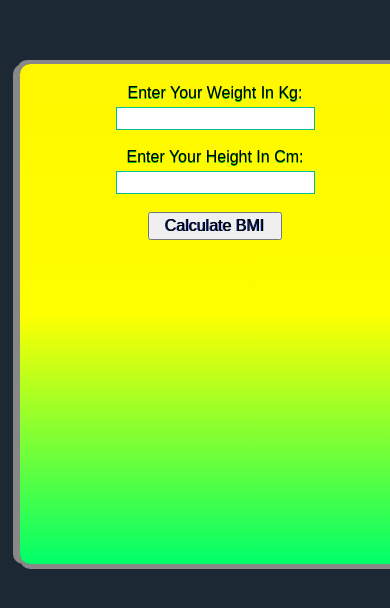
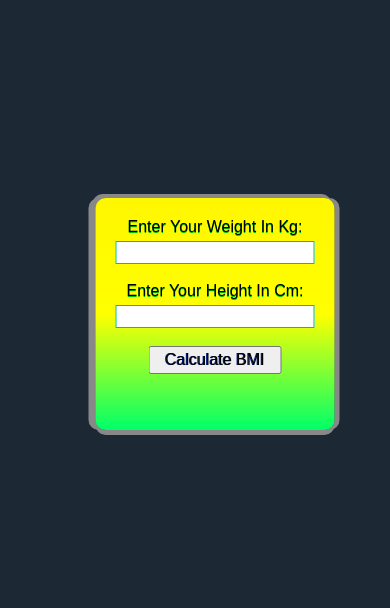
Before and after one commit to mostafakamalbg/MERN-WITH-OSTAD, a plain HTML site: page assignment_2/index.html in a window 390 px wide. Shown: the part 128-736 px from the top of the page. Drawn offline with Linux system fonts and the light colour scheme.

Commit message:
update style.css

```diff
--- a/assignment_2/css/style.css
+++ b/assignment_2/css/style.css
@@ -21,12 +21,6 @@ body{
     border-radius: 10px;
     box-sizing: border-box;
 }
-@media screen and (max-width:479px){
-  .calCulater_aria{
-    width: 100%;
-    height: 100%;
-  }
-}
 .calCulater_aria label{
     font-size: 16px;
     color: black;
```
